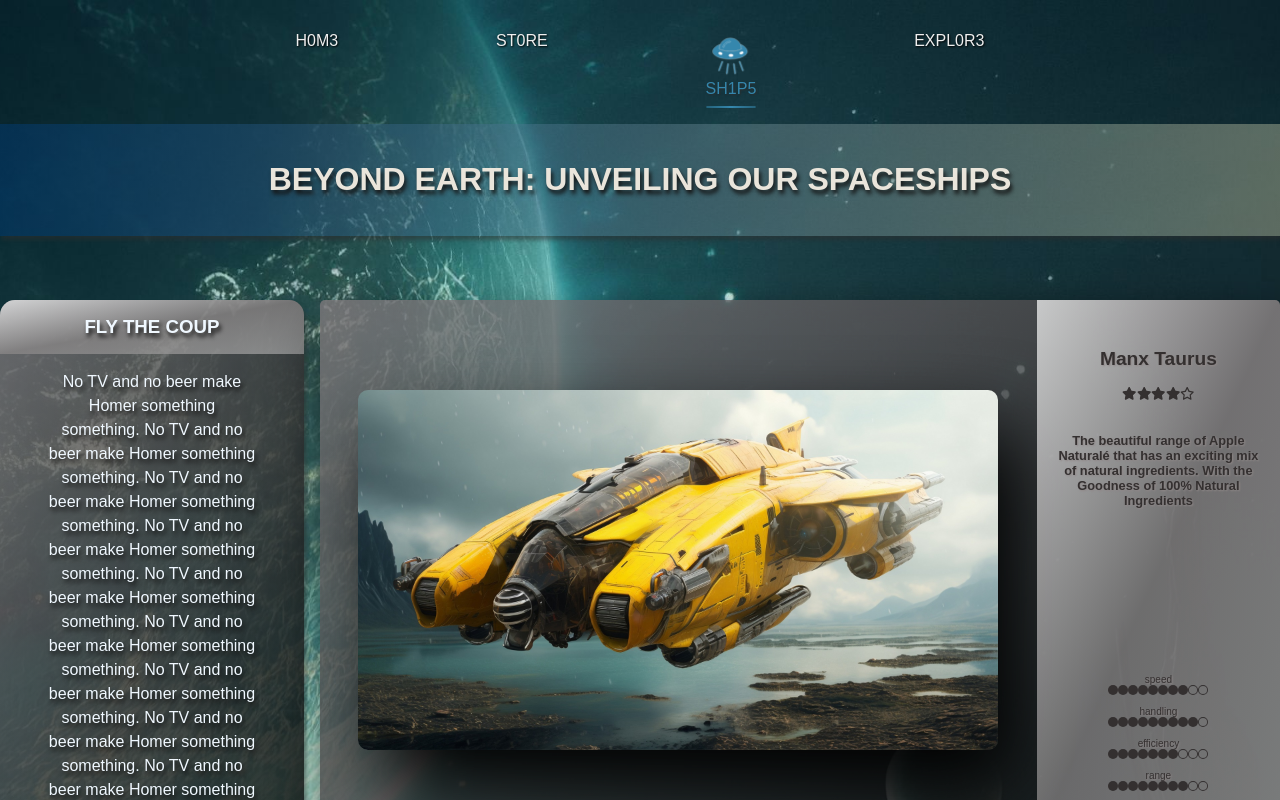
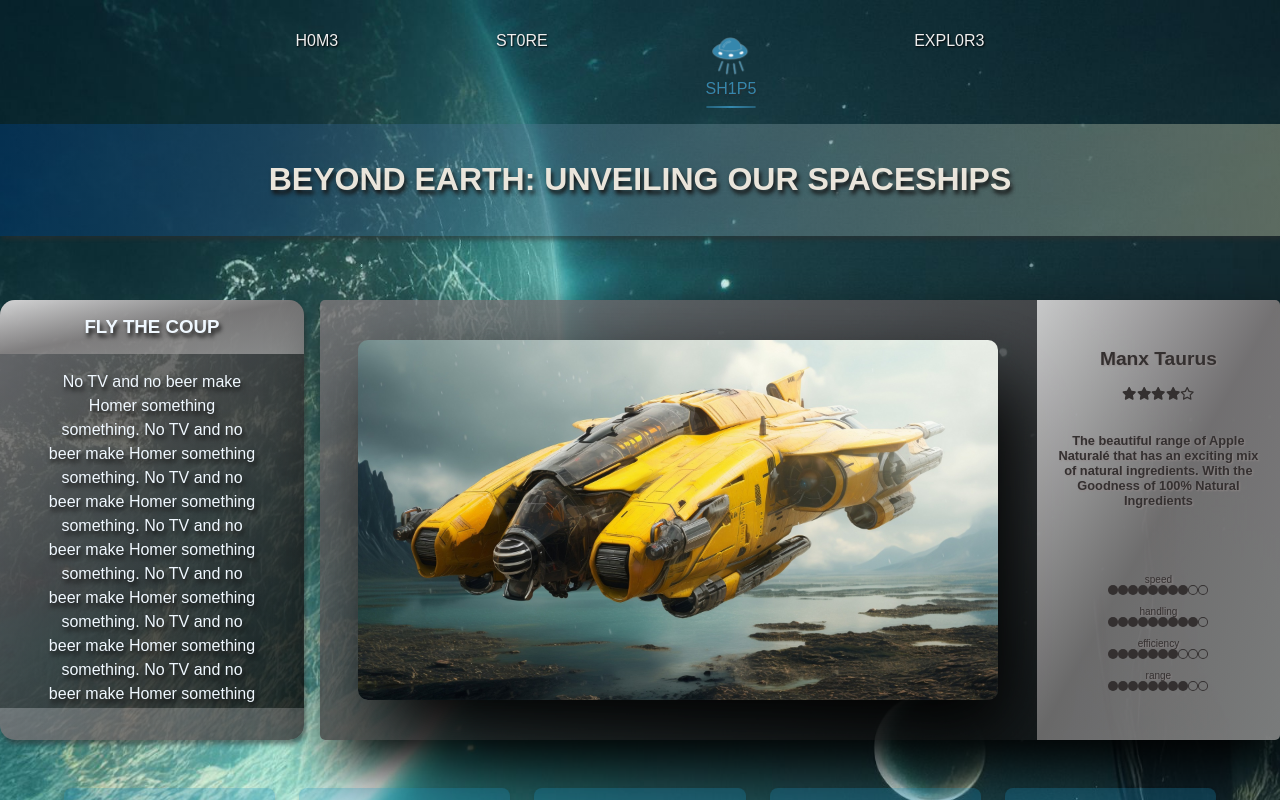
Before and after one commit to thegroosalugg/Andromeda, a React (Vite) app: page /ships in a window 1280 px wide. Shown: the top 800 px of the page. Built offline with nearby package versions, Linux system fonts and the light colour scheme; a web font is replaced by a local one.

Commit message:
added article motion

```diff
--- a/src/components/containers/Article.module.css
+++ b/src/components/containers/Article.module.css
@@ -2,7 +2,7 @@
   display: flex;
   flex-direction: column;
   flex: 1;
-  max-height: 540px;
+  max-height: 440px;
   max-width: 960px;
   margin: 1rem auto;
   text-align: center;
--- a/src/components/containers/Article.tsx
+++ b/src/components/containers/Article.tsx
@@ -5,9 +5,37 @@ const string = 'No TV and no beer make Homer something something. ';
 
 export default function Article() {
   return (
-    <MotionDiv element='article' className={css.content}>
-      <h3>FLY THE COUP</h3>
-      <p>{string.repeat(100)}</p>
+    <MotionDiv
+      element='article'
+      className={css.content}
+      variants={{
+        hidden: { height: 0 },
+        visible: { height: 'auto' },
+      }}
+      transition={{ type: 'easeIn', duration: 1 }}
+    >
+      <h3>
+        <MotionDiv
+          element='span'
+          variants={{
+            hidden: { opacity: 0 },
+            visible: { opacity: 1 },
+          }}
+          transition={{ type: 'linear', duration: 1, delay: 0.8 }}
+        >
+          FLY THE COUP
+        </MotionDiv>
+      </h3>
+      <MotionDiv
+        element='p'
+        variants={{
+          hidden: { opacity: 0 },
+          visible: { opacity: 1 },
+        }}
+        transition={{ type: 'linear', duration: 1 }}
+      >
+        {string.repeat(100)}
+      </MotionDiv>
     </MotionDiv>
   );
 }
```
Also changed, not shown: src/index.css (+0 -7 lines).
